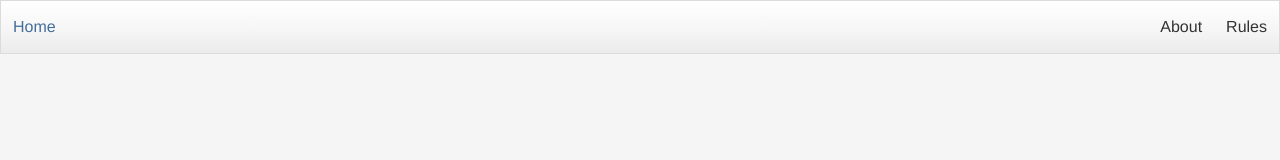
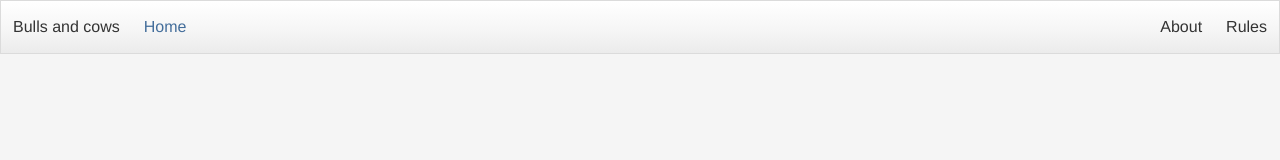
Before and after one commit to wirtaw/bulls-and-cows-game, a Vue app: page / in a window 1280 px wide. Shown: the top 160 px of the page. Built offline with nearby package versions, Linux system fonts and the light colour scheme.

Commit message:
Fix cross device navigation toggling

```diff
--- a/src/App.vue
+++ b/src/App.vue
@@ -8,8 +8,26 @@
       role="navigation"
       aria-label="main navigation"
     >
-      <div class="navbar-brand" />
-      <div class="navbar-menu">
+      <div class="navbar-brand">
+        <div class="navbar-item">
+          Bulls and cows
+        </div>
+        <a
+          role="button"
+          class="navbar-burger"
+          data-target="navMenu"
+          aria-label="menu"
+          aria-expanded="false"
+          @click="openNavigation"
+        >
+          <span aria-hidden="true" />
+          <span aria-hidden="true" />
+          <span aria-hidden="true" />
+        </a>
+      </div>
+      <div
+        :class="{'navbar-menu': true, 'is-active': navigationMain }"
+      >
         <div class="navbar-start">
           <router-link
             to="/"
@@ -65,11 +83,21 @@
   import { mapActions, mapState } from 'vuex';
   export default {
     name: 'App',
+    data () {
+      return {
+        navigationMain: false
+      }
+    },
     computed: {
       ...mapState({
         total: state => state.total,
         game: state => state.game,
       }),
+    },
+    watch: {
+      $route(to, from) {
+        this.navigationMain = false;
+      }
     },
     created () {
       this.createValue();
@@ -82,6 +110,9 @@
       newGame() {
         this.startNewGame();
       },
+      openNavigation() {
+        this.navigationMain = !this.navigationMain;
+      }
     }
   }
 </script>
```
